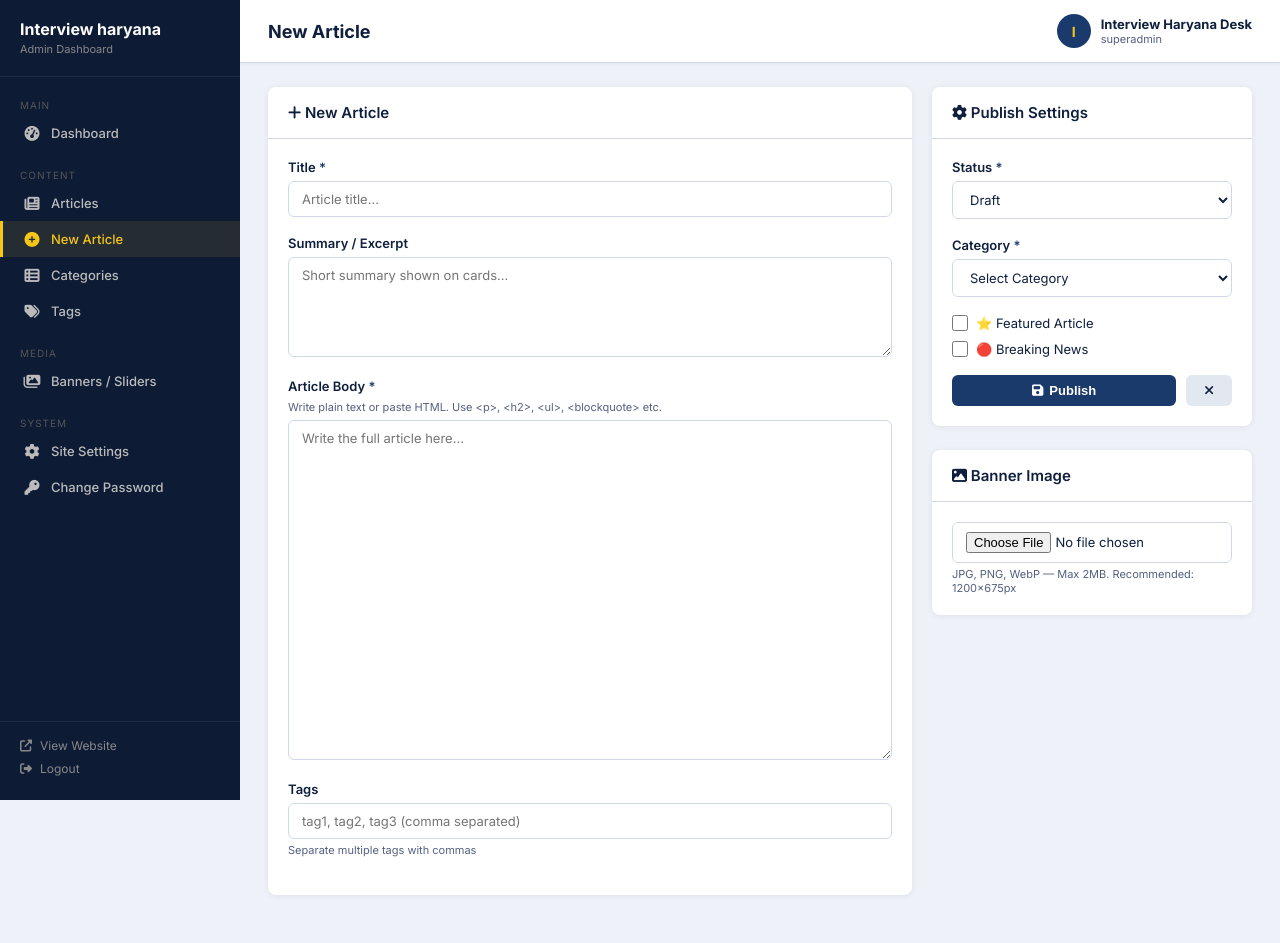
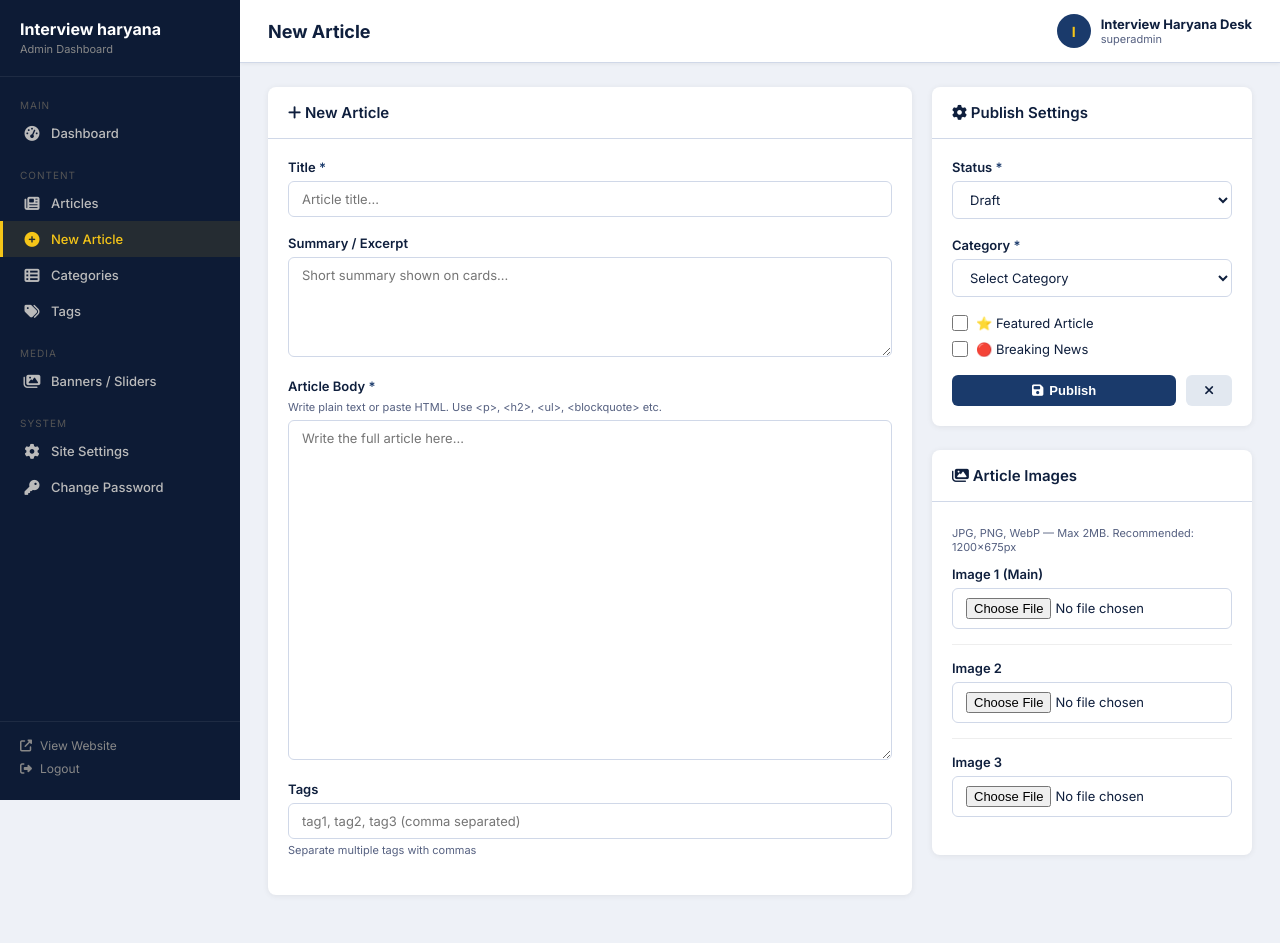
Before and after one commit to dipranga/interview-haryana, a CodeIgniter app: page /interview-haryana/admin/news/create in a window 1280 px wide. Run offline with CodeIgniter, Linux system fonts and the light colour scheme; a user stored in the database is signed in; data that the repository does not hold is empty; some libraries are stand-ins or nearby versions.

Commit message:
article images 01 to upto 03

```diff
--- a/application/controllers/admin/News_admin.php
+++ b/application/controllers/admin/News_admin.php
@@ -44,6 +44,8 @@ class News_admin extends Admin_Controller
         $slug   = $this->News_model->generate_slug($title);
         $status = $this->input->post('status') ?: 'draft';
         $banner = $this->_handle_upload('banner_image');
+        $banner2 = $this->_handle_upload('banner_image_2');
+        $banner3 = $this->_handle_upload('banner_image_3');
 
         $id = $this->News_model->insert_news(array(
             'category_id'  => $this->input->post('category_id'),
@@ -53,6 +55,8 @@ class News_admin extends Admin_Controller
             'summary'      => $this->input->post('summary'),
             'body'         => $this->input->post('body'),
             'banner_image' => $banner,
+            'banner_image_2' => $banner2,
+            'banner_image_3' => $banner3,
             'is_featured'  => (int)(bool)$this->input->post('is_featured'),
             'is_breaking'  => (int)(bool)$this->input->post('is_breaking'),
             'status'       => $status,
@@ -105,6 +109,8 @@ class News_admin extends Admin_Controller
 
         $status = $this->input->post('status') ?: 'draft';
         $banner = $this->_handle_upload('banner_image') ?: $news['banner_image'];
+        $banner2 = $this->_handle_upload('banner_image_2') ?: $news['banner_image_2'];
+        $banner3 = $this->_handle_upload('banner_image_3') ?: $news['banner_image_3'];
 
         $update = array(
             'category_id'  => $this->input->post('category_id'),
@@ -112,6 +118,8 @@ class News_admin extends Admin_Controller
             'summary'      => $this->input->post('summary'),
             'body'         => $this->input->post('body'),
             'banner_image' => $banner,
+            'banner_image_2' => $banner2,
+            'banner_image_3' => $banner3,
             'is_featured'  => (int)(bool)$this->input->post('is_featured'),
             'is_breaking'  => (int)(bool)$this->input->post('is_breaking'),
             'status'       => $status,
@@ -132,8 +140,13 @@ class News_admin extends Admin_Controller
     public function delete($id)
     {
         $news = $this->News_model->get_by_id((int)$id);
-        if ($news && $news['banner_image'] && file_exists($this->upload_path . $news['banner_image'])) {
-            @unlink($this->upload_path . $news['banner_image']);
+        if ($news) {
+            $images = [$news['banner_image'], $news['banner_image_2'], $news['banner_image_3']];
+            foreach ($images as $img) {
+                if (!empty($img) && file_exists($this->upload_path . $img)) {
+                    @unlink($this->upload_path . $img);
+                }
+            }
         }
         $this->News_model->delete_news((int)$id);
         $this->session->set_flashdata('success', 'Article deleted.');
--- a/application/views/admin/news/form.php
+++ b/application/views/admin/news/form.php
@@ -85,18 +85,41 @@ $action  = $is_edit ? base_url('admin/news/update/' . $news['id']) : base_url('a
     </div>
 
     <div class="admin-card">
-      <div class="admin-card-header"><h3><i class="fas fa-image"></i> Banner Image</h3></div>
-      <div class="admin-card-body">
-        <?php if ($is_edit && !empty($news['banner_image'])): ?>
-          <img src="<?php echo base_url('assets/uploads/news/' . $news['banner_image']); ?>"
-               style="width:100%; border-radius:6px; margin-bottom:10px;" alt="Current banner">
-          <div class="form-hint" style="margin-bottom:8px;">Upload new to replace</div>
-        <?php endif; ?>
-        <input type="file" name="banner_image" class="form-control" accept="image/*" data-preview="bannerPreview">
-        <img id="bannerPreview" class="img-preview" style="display:none;" alt="Preview">
-        <div class="form-hint">JPG, PNG, WebP — Max 2MB. Recommended: 1200×675px</div>
-      </div>
+  <div class="admin-card-header"><h3><i class="fas fa-images"></i> Article Images</h3></div>
+  <div class="admin-card-body">
+    <div class="form-hint" style="margin-bottom:12px;">JPG, PNG, WebP — Max 2MB. Recommended: 1200×675px</div>
+
+    <div class="form-group" style="border-bottom:1px solid #eee; padding-bottom:15px; margin-bottom:15px;">
+      <label class="form-label">Image 1 (Main)</label>
+      <?php if ($is_edit && !empty($news['banner_image'])): ?>
+        <img src="<?php echo base_url('assets/uploads/news/' . $news['banner_image']); ?>"
+             style="width:100%; border-radius:6px; margin-bottom:10px;" alt="Current banner 1">
+      <?php endif; ?>
+      <input type="file" name="banner_image" class="form-control" accept="image/*" data-preview="bannerPreview1">
+      <img id="bannerPreview1" class="img-preview" style="display:none;" alt="Preview">
     </div>
+
+    <div class="form-group" style="border-bottom:1px solid #eee; padding-bottom:15px; margin-bottom:15px;">
+      <label class="form-label">Image 2</label>
+      <?php if ($is_edit && !empty($news['banner_image_2'])): ?>
+        <img src="<?php echo base_url('assets/uploads/news/' . $news['banner_image_2']); ?>"
+             style="width:100%; border-radius:6px; margin-bottom:10px;" alt="Current banner 2">
+      <?php endif; ?>
+      <input type="file" name="banner_image_2" class="form-control" accept="image/*" data-preview="bannerPreview2">
+      <img id="bannerPreview2" class="img-preview" style="display:none;" alt="Preview">
+    </div>
+
+    <div class="form-group">
+      <label class="form-label">Image 3</label>
+      <?php if ($is_edit && !empty($news['banner_image_3'])): ?>
+        <img src="<?php echo base_url('assets/uploads/news/' . $news['banner_image_3']); ?>"
+             style="width:100%; border-radius:6px; margin-bottom:10px;" alt="Current banner 3">
+      <?php endif; ?>
+      <input type="file" name="banner_image_3" class="form-control" accept="image/*" data-preview="bannerPreview3">
+      <img id="bannerPreview3" class="img-preview" style="display:none;" alt="Preview">
+    </div>
+  </div>
+</div>
   </div>
 
 </div>
--- a/database.sql
+++ b/database.sql
@@ -100,6 +100,8 @@ CREATE TABLE IF NOT EXISTS `news` (
   `summary` text,
   `body` longtext NOT NULL,
   `banner_image` varchar(255) DEFAULT NULL,
+  `banner_image_2` varchar(255) DEFAULT NULL,
+  `banner_image_3` varchar(255) DEFAULT NULL,
   `is_featured` tinyint(1) DEFAULT '0',
   `is_breaking` tinyint(1) DEFAULT '0',
   `status` enum('draft','published','archived') DEFAULT 'draft',
```
Also changed, not shown: application/views/news/show.php (+17 -3 lines).
